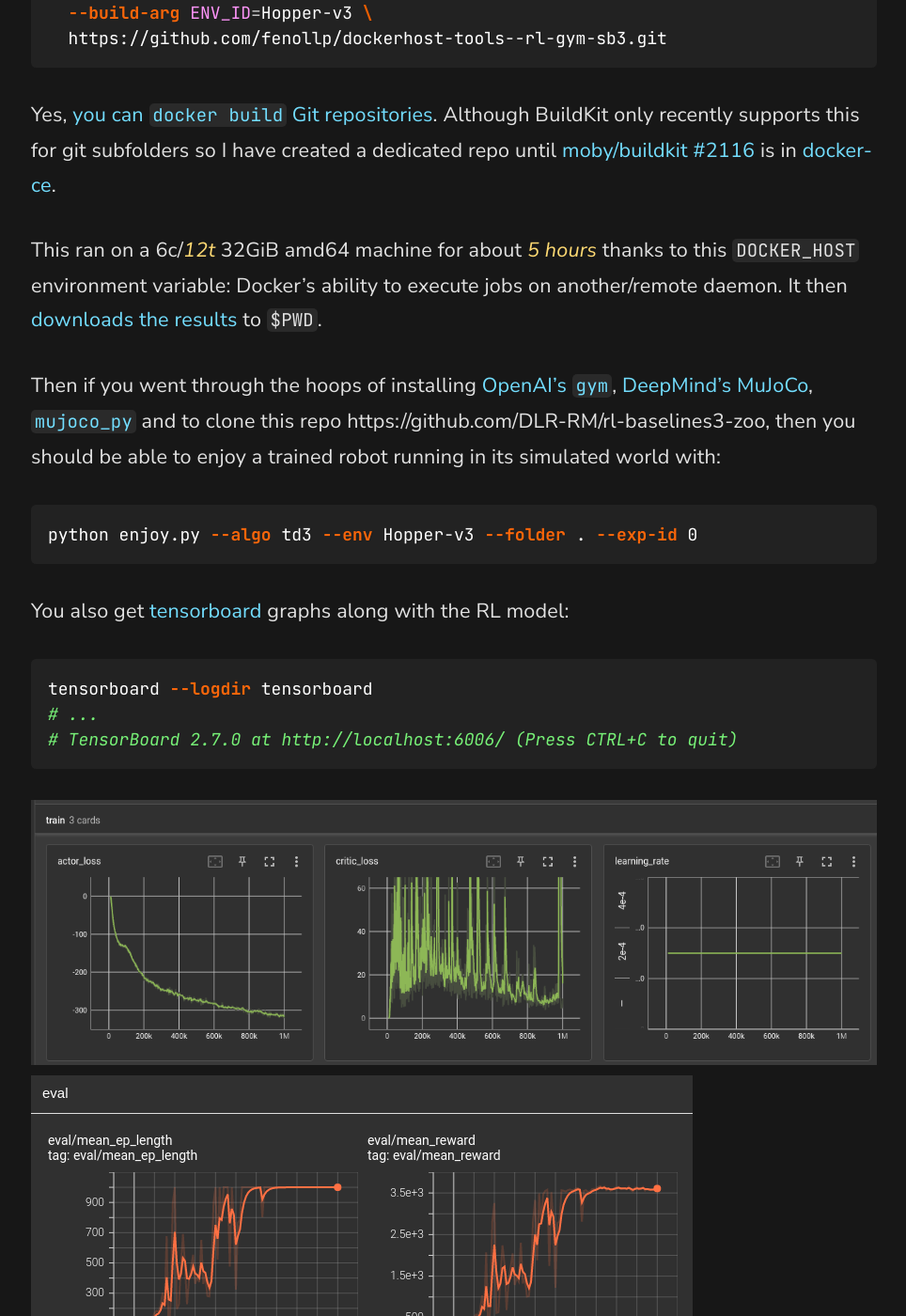
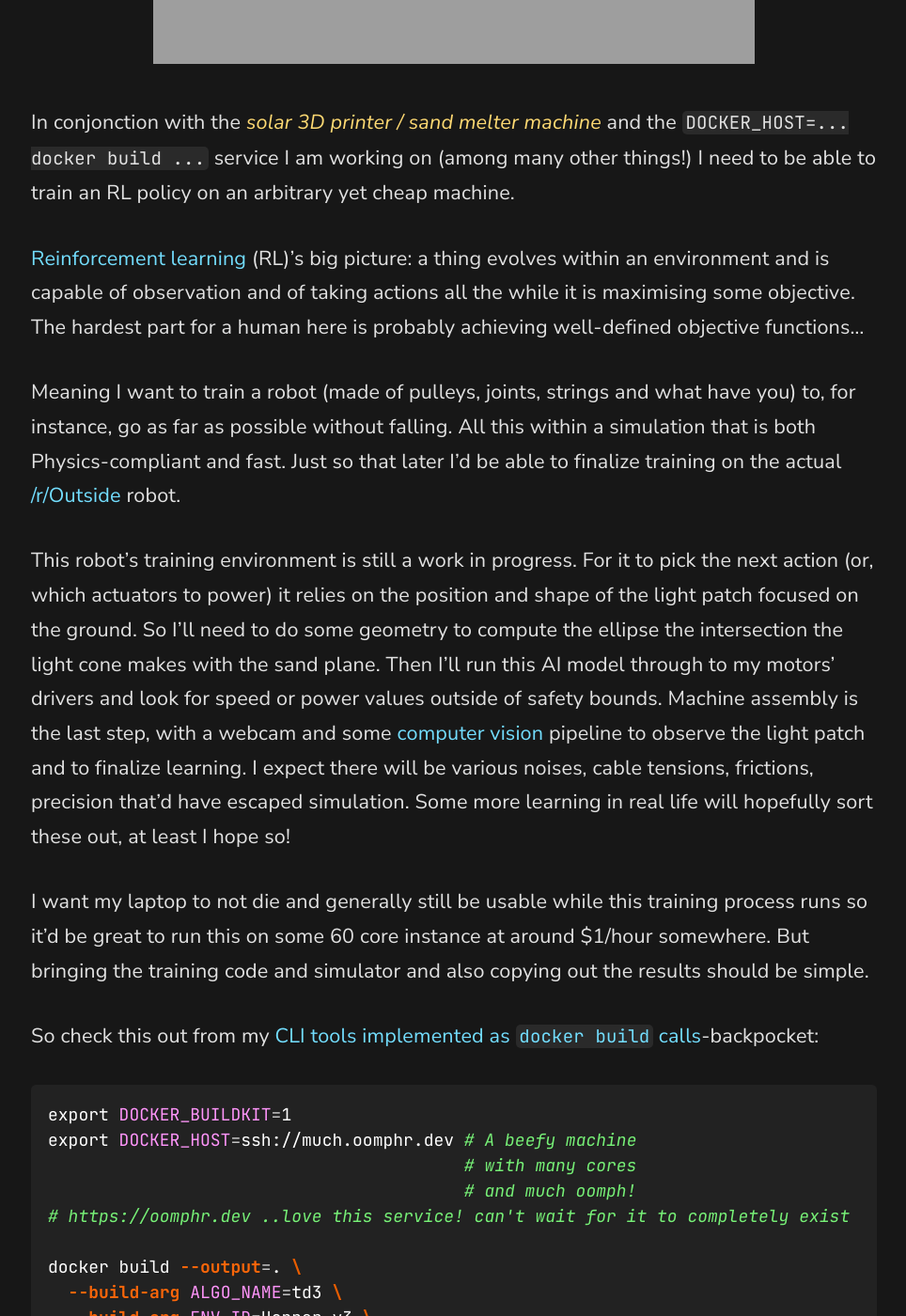
Before and after one commit to fenollp/fenollp.github.io, a Jekyll site: the page built from _posts/2021-12-17-train_reinforcement-learning_baselines_on_manycore.md, in a window 1280 px wide and 1400 px high, scrolled down 1073 px. Shown: the whole window at 94% size, without its empty margins (157-1121 px from the left). Built offline with Jekyll 4.4.1, drawn with Linux system fonts in a browser that asks for light colours; some of the changed text lies outside the part shown; grey boxes are pictures that could not be loaded.

Commit message:
expand a bit on RL and add before/after videos
Signed-off-by: Pierre Fenoll <pierrefenoll@gmail.com>

````diff
--- a/_posts/2021-12-17-train_reinforcement-learning_baselines_on_manycore.md
+++ b/_posts/2021-12-17-train_reinforcement-learning_baselines_on_manycore.md
@@ -6,11 +6,30 @@
 permalink: train_reinforcement-learning_baselines_on_manycore
 ---
 
+
+<p align="center">
+  <a href="./assets/sha256/cd403943acef0ed9fc6663b7a830ff0e332df942c2a69f1ae5c7fa9d131240ca.zip">Barely trained, with <code>--build-arg ARGs='-n 1'</code></a><br/>
+  <iframe src="https://player.vimeo.com/video/660203975?h=dc289ced4a&autoplay=1&loop=1&byline=0&portrait=0" width="640" height="360" frameborder="0" allow="autoplay; fullscreen; picture-in-picture" allowfullscreen></iframe>
+</p>
+<p align="center">
+  <a href="./assets/sha256/0cbcc1d1870efdb2cd0fa2e83389397944f1356766ed95af642b950d9a3483e3.zip">Fully trained</a><br/>
+  <iframe src="https://player.vimeo.com/video/660204783?h=59a09b773f&autoplay=1&loop=1&byline=0&portrait=0" width="640" height="360" frameborder="0" allow="autoplay; fullscreen; picture-in-picture" allowfullscreen></iframe>
+</p>
+
 In conjonction with the *solar 3D printer / sand melter machine* and the `DOCKER_HOST=... docker build ...` service I am working on (among many other things!)
 I need to be able to train an RL policy on an arbitrary yet cheap machine.
 
+[Reinforcement learning](https://en.wikipedia.org/wiki/Reinforcement_learning) (RL)'s big picture: a thing evolves within an environment and is capable of observation and of taking actions
+all the while it is maximising some objective. The hardest part for a human here is probably achieving well-defined objective functions...
+
 Meaning I want to train a robot (made of pulleys, joints, strings and what have you) to, for instance, go as far as possible without falling.
 All this within a simulation that is both Physics-compliant and fast. Just so that later I'd be able to finalize training on the actual [/r/Outside](https://www.reddit.com/r/Outside) robot.
+
+This robot's training environment is still a work in progress. For it to pick the next action (or, which actuators to power) it relies on the position and shape of the light patch focused on the ground.
+So I'll need to do some geometry to compute the ellipse the intersection the light cone makes with the sand plane.
+Then I'll run this AI model through to my motors' drivers and look for speed or power values outside of safety bounds.
+Machine assembly is the last step, with a webcam and some [computer vision](https://en.wikipedia.org/wiki/Computer_vision) pipeline to observe the light patch and to finalize learning.
+I expect there will be various noises, cable tensions, frictions, precision that'd have escaped simulation. Some more learning in real life will hopefully sort these out, at least I hope so!
 
 I want my laptop to not die and generally still be usable while this training process runs so it'd be great to run this on some 60 core instance at around $1/hour somewhere.
 But bringing the training code and simulator and also copying out the results should be simple.
@@ -37,17 +56,20 @@
 This ran on a 6c/*12t* 32GiB amd64 machine for about *5 hours* thanks to this `DOCKER_HOST` environment variable: Docker's ability to execute jobs on another/remote daemon.
 It then [downloads the results](./assets/sha256/0cbcc1d1870efdb2cd0fa2e83389397944f1356766ed95af642b950d9a3483e3.zip) to `$PWD`.
 
-Then if you went through the hoops of installing [OpenAI's `gym`](https://gym.openai.com/), [DeepMind's MuJoCo](https://mujoco.org/), [`mujoco_py`](https://github.com/openai/mujoco-py/tree/f1312cceeeebbba17e78d5d77fbffa091eed9a3a#install-and-use-mujoco-py) and to clone this repo https://github.com/DLR-RM/rl-baselines3-zoo, then you should be able to enjoy a trained robot running in its simulated world with:
-```shell
-python enjoy.py --algo td3 --env Hopper-v3 --folder . --exp-id 0
-```
-
-You also get [tensorboard](https://www.tensorflow.org/tensorboard) graphs along with the RL model:
+You get [tensorboard](https://www.tensorflow.org/tensorboard) graphs along with the RL model:
 ```shell
 tensorboard --logdir tensorboard
 # ...
 # TensorBoard 2.7.0 at http://localhost:6006/ (Press CTRL+C to quit)
 ```
 
-![](./assets/sha256/5992d8019a923170c32e3dfdd73c0379c7c91539b141824e1e92d4e0dc946ca7.png)
-![](./assets/sha256/18a092d0ca8294c9444b830f302bbd838846e76c1ef7bdaa51921ad754265f20.png)
+<p align="center"><img src="./assets/sha256/5992d8019a923170c32e3dfdd73c0379c7c91539b141824e1e92d4e0dc946ca7.png"/></p>
+<p align="center"><img src="./assets/sha256/18a092d0ca8294c9444b830f302bbd838846e76c1ef7bdaa51921ad754265f20.png"/></p>
+
+Then if you went through the hoops of installing [OpenAI's `gym`](https://gym.openai.com/), [DeepMind's MuJoCo](https://github.com/deepmind/mujoco/releases/tag/2.1.0), [`mujoco_py`](https://github.com/openai/mujoco-py/tree/f1312cceeeebbba17e78d5d77fbffa091eed9a3a#install-and-use-mujoco-py) and to clone [this repo](https://github.com/DLR-RM/rl-baselines3-zoo), then you should be able to enjoy a trained robot running in its simulated world with:
+```shell
+export LD_LIBRARY_PATH=$LD_LIBRARY_PATH:$HOME/.mujoco/mujoco210/bin
+python enjoy.py --algo td3 --env Hopper-v3 --folder . --exp-id 0
+```
+
+This should reproduce the videos above ;-)
````
Also changed, not shown: 1 other file.
